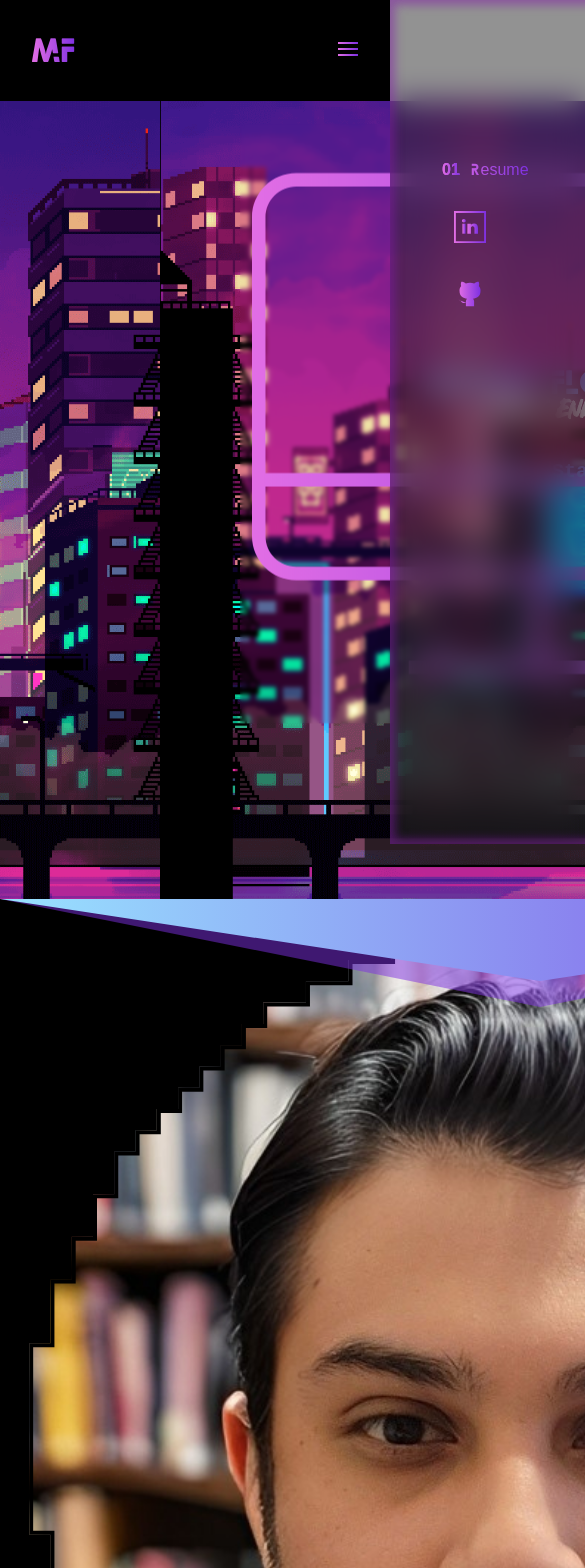
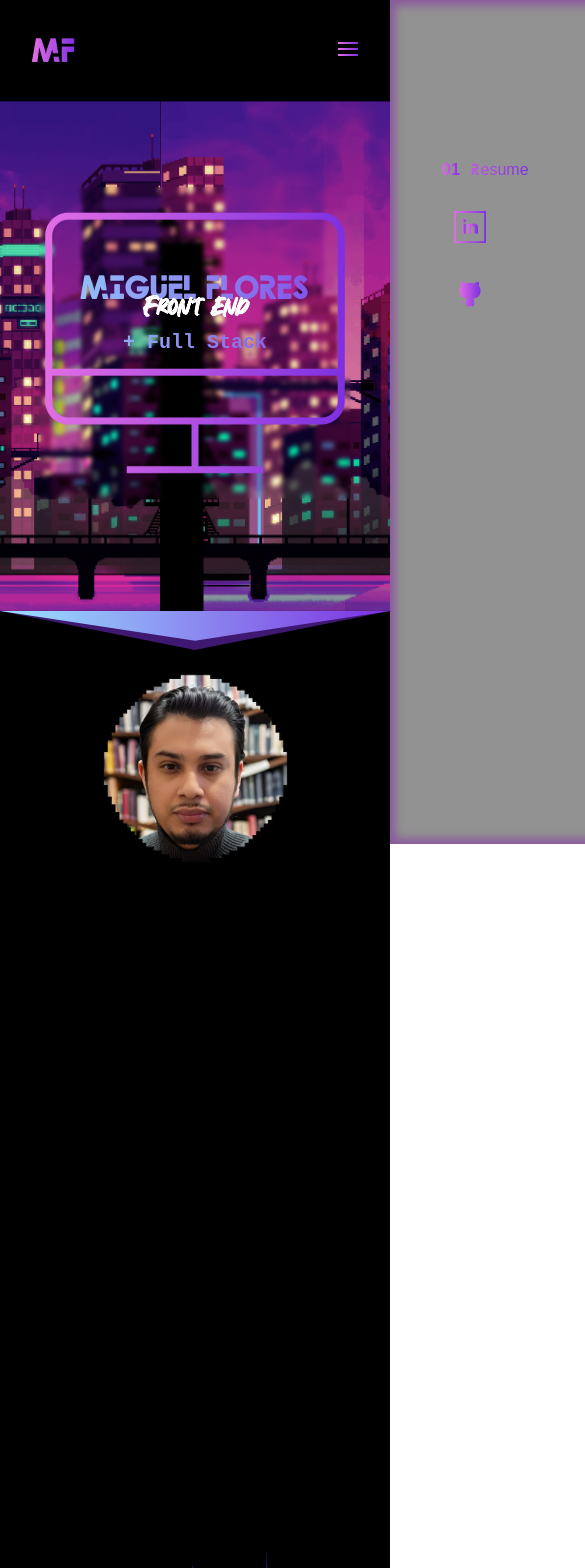
Before and after one commit to miguelf1671/my-personal-website, a React (Create React App) app: page / in a window 390 px wide. Shown: the top 1568 px of the page, 585 px wide, since content can reach past the window. Built offline with nearby package versions, Linux system fonts and the light colour scheme.

Commit message:
added my pciture

```diff
--- a/src/App.css
+++ b/src/App.css
@@ -214,6 +214,25 @@ body {
   background-clip: text;
   color: transparent;
 }
+.item2 {
+  background-color: black;
+  position: relative;
+}
+
+.item2 img {
+  width: 50%;
+}
+
+#home-image {
+  text-align: center;
+  margin-top: 90px;
+}
+
+@media (max-width: 39em) {
+  #home-image {
+    margin-top: 60px;
+  }
+}
 
 @media (min-width: 39em) {
   .item1 h1 {
@@ -250,10 +269,6 @@ body {
 }
 
 /* Projects section */
-.item2 {
-  background-color: black;
-  position: relative;
-}
 
 .faded-triangle {
   position: absolute;
--- a/src/components/Home.jsx
+++ b/src/components/Home.jsx
@@ -201,7 +201,9 @@ function Home() {
       <div class="item item2">
         {fadedTriangle}
         {citySvg}
-        <img src={myImage} alt="miguel flores" />
+        <div id="home-image">
+          <img src={myImage} alt="miguel flores" />
+        </div>
       </div>
       <div class="item item3"></div>
     </div>
```
